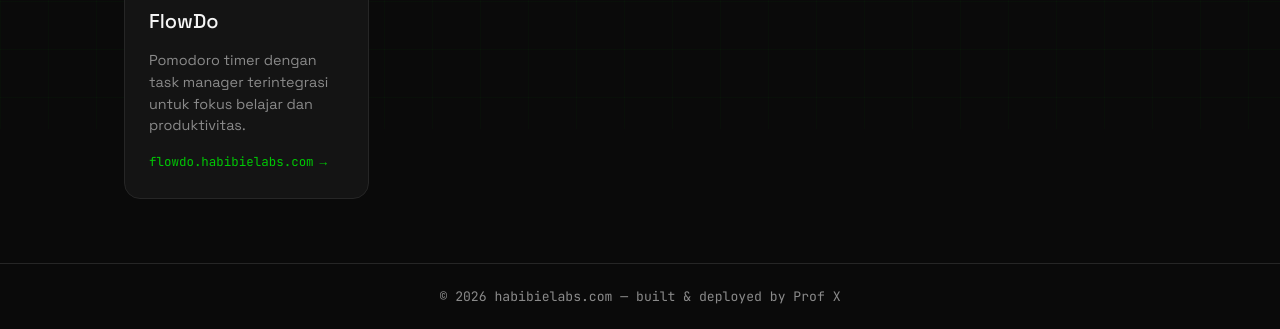
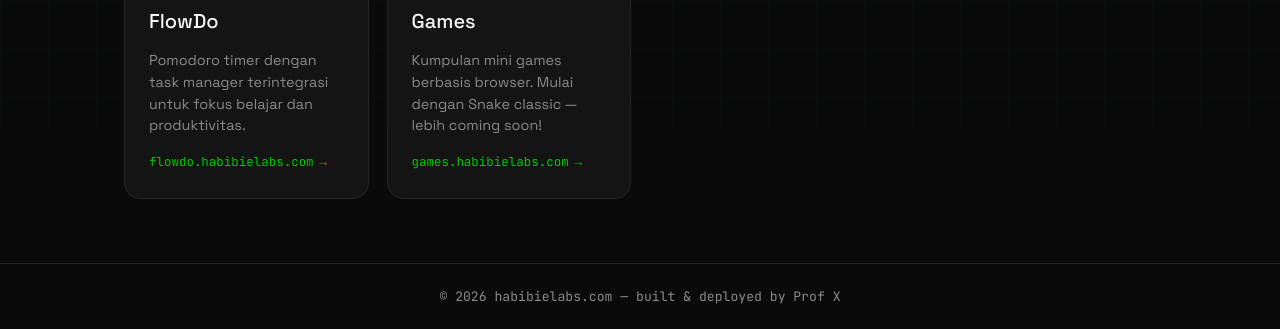
Before and after one commit to NaufalHabibiee/habibielabs-dashboard, a website: page public/index.html in a window 1280 px wide. Shown: the part 671-1000 px from the top of the page. Drawn offline with Linux system fonts and the light colour scheme.

Commit message:
Add Games card to dashboard

```diff
--- a/public/index.html
+++ b/public/index.html
@@ -147,6 +147,7 @@
     .card:nth-child(3) { animation-delay: 0.19s; }
     .card:nth-child(4) { animation-delay: 0.26s; }
     .card:nth-child(5) { animation-delay: 0.33s; }
+    .card:nth-child(6) { animation-delay: 0.40s; }
 
     @keyframes rise {
       to { opacity: 1; transform: translateY(0); }
@@ -294,6 +295,13 @@
         url: "https://flowdo.habibielabs.com",
         live: true,
       },
+      {
+        icon: "🎮",
+        name: "Games",
+        desc: "Kumpulan mini games berbasis browser. Mulai dengan Snake classic — lebih coming soon!",
+        url: "https://games.habibielabs.com",
+        live: true,
+      },
     ];
     // ==========================================
 
```
